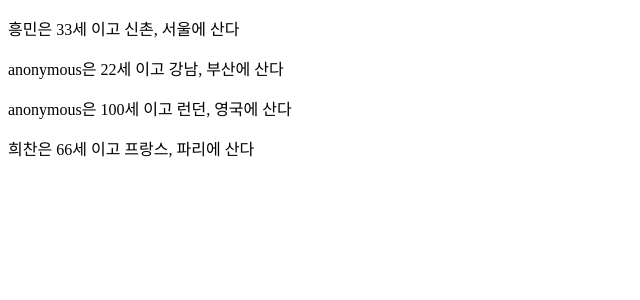
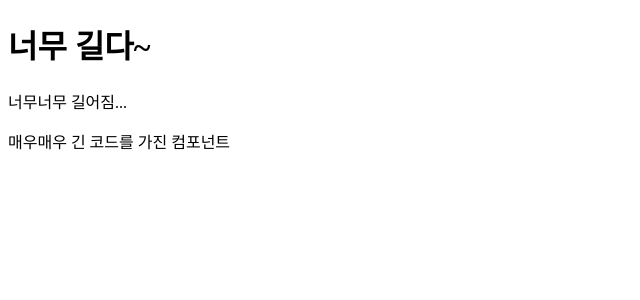
Before and after one commit to jjeongneee/react20231031, a React (Create React App) app: page / in a window 1280 px wide. Shown: the top 300 px of the page, without its empty margins (0-640 px from the left). Built offline with nearby package versions, Linux system fonts and the light colour scheme.

Commit message:
component를 다른 파일에 작성 후 import, export하기

```diff
--- a/src/App.js
+++ b/src/App.js
@@ -1,22 +1,16 @@
+// export된 컴포넌트(변수, 함수, 객체)를 import 해서 사용
+import { MyElem } from "./component/MyElem";
+import { MyComp } from "./component/MyComp";
+import { MyHeader } from "./component/MyHeader";
+
 function App() {
   return (
     <>
-      <MyComp name="흥민" address="신촌" age={33} city="서울" />
-      <MyComp address="강남" age={22} city="부산" />
-      <MyComp address="런던" city="영국" />
-      <MyComp name="희찬" age={66} city="파리" address="프랑스" />
+      <MyHeader />
+      <MyComp />
+      <MyElem />
     </>
   );
 }
 
-function MyComp({ name = "anonymous", address, city, age = 100 }) {
-  return (
-    <div>
-      <p>
-        {name}은 {age}세 이고 {address}, {city}에 산다
-      </p>
-    </div>
-  );
-}
-
 export default App;
--- /dev/null
+++ b/src/component/MyComp.js
@@ -0,0 +1,7 @@
+export function MyComp() {
+  return (
+    <div>
+      <p>너무너무 길어짐...</p>
+    </div>
+  );
+}
--- /dev/null
+++ b/src/component/MyElem.js
@@ -0,0 +1,9 @@
+// 다른 파일에서 사용 가능하도록 export
+
+export function MyElem() {
+  return (
+    <div>
+      <p>매우매우 긴 코드를 가진 컴포넌트</p>
+    </div>
+  );
+}
--- /dev/null
+++ b/src/component/MyHeader.js
@@ -0,0 +1,7 @@
+export function MyHeader() {
+  return (
+    <div>
+      <h1>너무 길다~</h1>
+    </div>
+  );
+}
```
